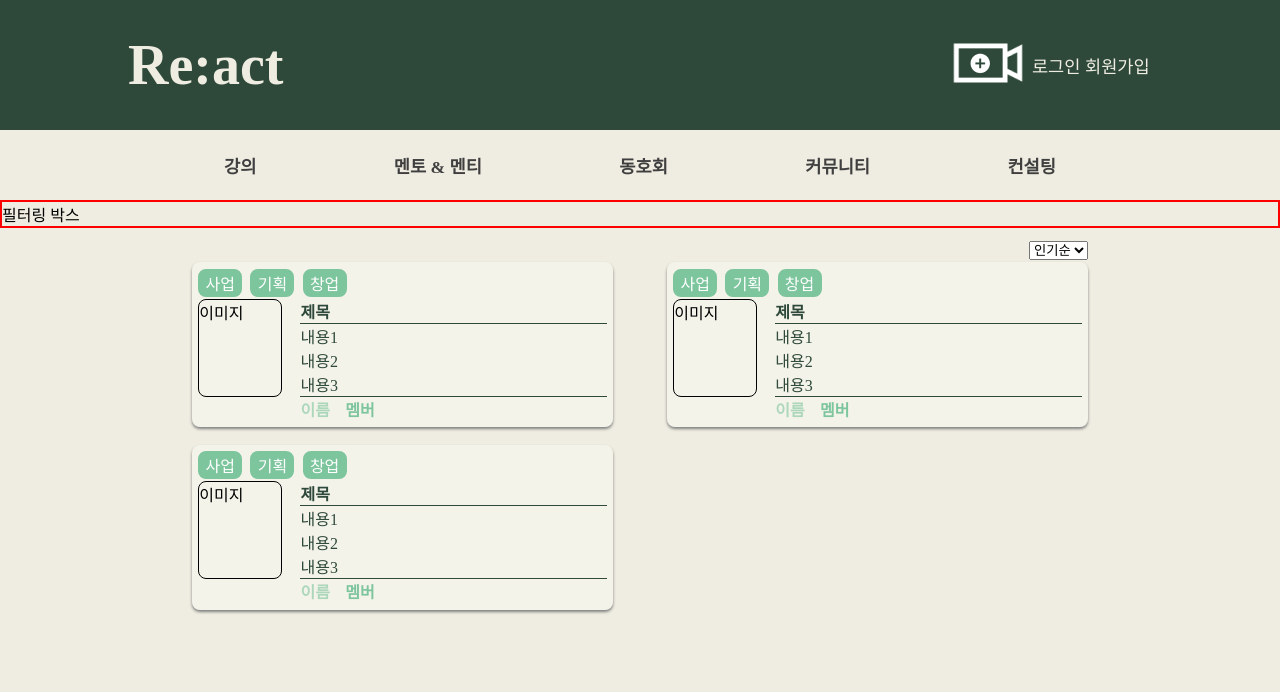
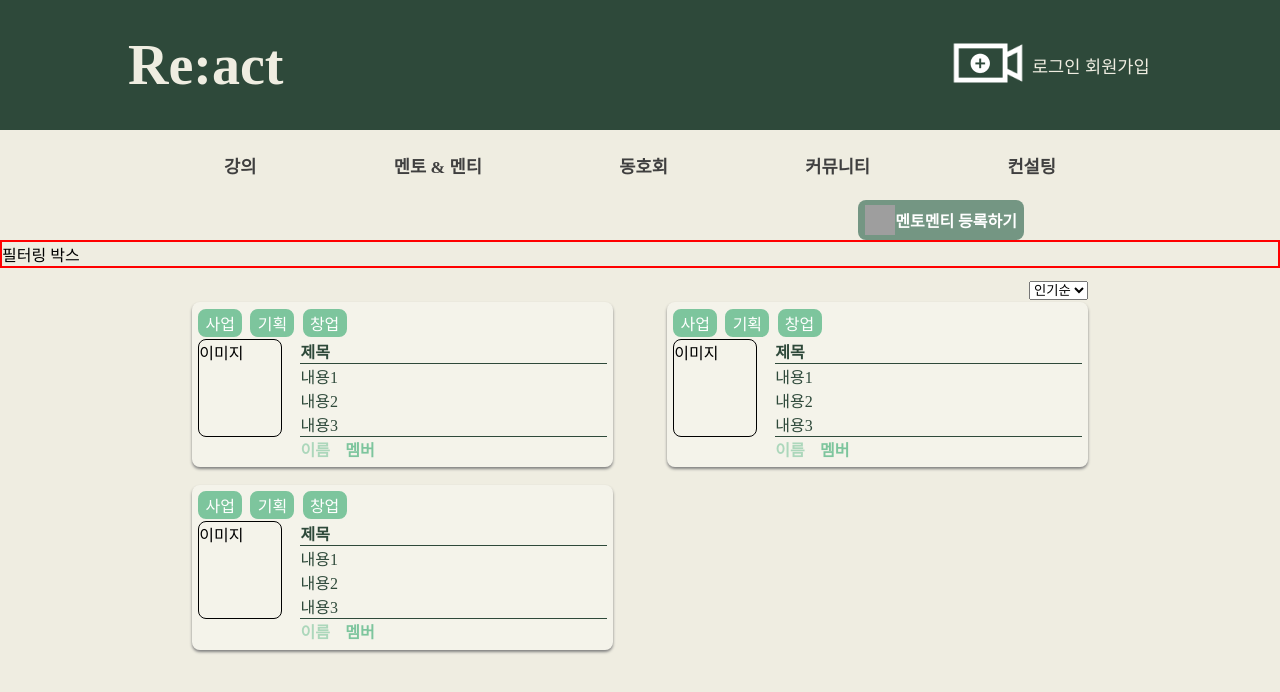
Before and after one commit to React-Likelion/react, a React (Create React App) app: page /mentoring in a window 1280 px wide. Shown: the top 692 px of the page. Built offline with nearby package versions, Linux system fonts and the light colour scheme; grey boxes are pictures that could not be loaded.

Commit message:
중첩라우터&라우터

```diff
--- a/src/App.js
+++ b/src/App.js
@@ -6,7 +6,12 @@ import MyPage from './pages/MyPage.js';
 import LoginPage from './pages/LoginPage.js';
 import SignUpPage from './pages/SignUpPage.js';
 import SearchBar from './components/SearchBar';
-import MentoringPage from './pages/Mentoring/MentoringPage';
+import ConsultingPage from './pages/Consulting/ConsultingPage';
+import CommunityPage from './pages/Community/CommunityPage';
+import ClubPage from './pages/Club/ClubPage';
+import LecturePage from './pages/Lecture/LecturePage';
+import Mentoring from './components/Mentoring';
+
 
 const App = () => {
   return (
@@ -17,7 +22,11 @@ const App = () => {
         <Route path="/login" element={<LoginPage/>}/>
         <Route path="/signup" element={<SignUpPage/>}/>
         <Route path='/search' element={<SearchBar/>}/>
-        <Route path='/mentoring' element={<MentoringPage/>}/>
+        <Route path='/lecture' element={<LecturePage/>}/>
+        <Route path='/mentoring/*' element={<Mentoring/>}/>
+        <Route path='/club' element={<ClubPage/>}/>
+        <Route path='/community' element={<CommunityPage/>}/>
+        <Route path='/consulting' element={<ConsultingPage/>}/>
         <Route path="*" element={<div>404</div>}/>
       </Routes>
     </section>
--- /dev/null
+++ b/src/components/Mentoring.js
@@ -0,0 +1,17 @@
+import React from 'react';
+import {Routes, Route} from 'react-router-dom';
+import MentoringUploadPage from '../pages/Mentoring/MentoringUploadPage';
+import MentoringDetailPage from './../pages/Mentoring/MentoringDetailPage';
+import MentoringPage from './../pages/Mentoring/MentoringPage';
+
+const Mentoring = () => {
+    return (
+        <Routes>
+            <Route path='' element={<MentoringPage/>}/>
+            <Route path='upload' element={<MentoringUploadPage/>}/>
+            <Route path='detail' element={<MentoringDetailPage/>}/>
+        </Routes>
+    );
+};
+
+export default Mentoring;
--- a/src/pages/Mentoring/MentoringDetailPage.js
+++ b/src/pages/Mentoring/MentoringDetailPage.js
@@ -1,9 +1,12 @@
 import React from 'react';
+import Navbar from '../../components/Navbar';
+import Header from './../../components/Header';
 
 const MentoringDetailPage = () => {
     return (
         <div>
-
+            <Header />
+            <Navbar />
         </div>
     );
 };
--- a/src/pages/Mentoring/MentoringPage.js
+++ b/src/pages/Mentoring/MentoringPage.js
@@ -1,10 +1,14 @@
 import React from 'react';
 import Header from './../../components/Header';
-import '../../style/pages/Mentoring/MentoringPage.css'
 import Navbar from '../../components/Navbar';
 import MentoringBox from './../../components/MentoringPage/MentoringBox';
+import '../../style/pages/Mentoring/MentoringPage.css'
+import { useNavigate } from 'react-router-dom';
+
 
 const MentoringPage = () => {
+    const navigate = useNavigate();
+
     const optionList = [
         "인기순", "최신순"
     ]
@@ -12,10 +16,18 @@ const MentoringPage = () => {
     const optionHandler = (e) => {
 
     }
+
+    const onClickBtnHandler = (e) => {
+        console.log("z")
+        navigate('upload');
+    }
     return (
         <div>
             <Header />
             <Navbar />
+            <div className='postBtnBox'>
+                <div className='postBtn' onClick={onClickBtnHandler}><img src='img/Teacher.png' alt=''/>멘토멘티 등록하기</div>
+            </div>
             <div style={{border:'2px solid red'}}>
                 필터링 박스
             </div>
--- a/src/pages/Mentoring/MentoringUploadPage.js
+++ b/src/pages/Mentoring/MentoringUploadPage.js
@@ -1,9 +1,13 @@
 import React from 'react';
+import Navbar from '../../components/Navbar';
+import Header from './../../components/Header';
 
 const MentoringUploadPage = () => {
     return (
         <div>
-
+            <Header />
+            <Navbar />
+            업로드 페이지
         </div>
     );
 };
--- a/src/style/pages/Mentoring/MentoringPage.css
+++ b/src/style/pages/Mentoring/MentoringPage.css
@@ -12,3 +12,26 @@
     justify-content: center;
     align-items: center;
 }
+.postBtnBox{
+    /* border: 1px solid; */
+    display: flex;
+    justify-content: flex-end;
+    width: 60%;
+    height: 40px;
+    margin: 0 auto;
+}
+.postBtn{
+    display: flex;
+    background-color: #749683;
+    color: white;
+    font-weight: bold;
+    justify-content: center;
+    align-items: center;
+    padding: 7px;
+    border-radius: 8px;
+    cursor: pointer;
+}
+.postBtn img{
+    width: 30px;
+    height: 30px;
+}
```
